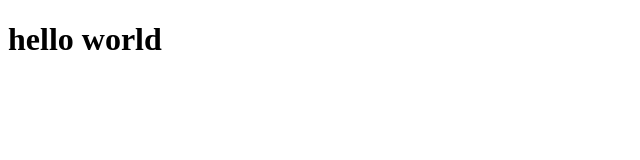
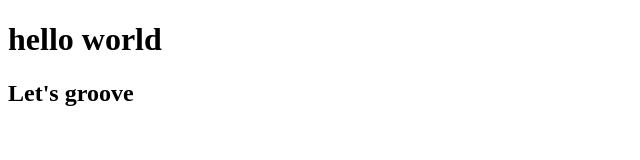
Before and after one commit to ruthebubechi/Youtube-clone-project, a plain HTML site: page index.html in a window 1280 px wide. Shown: the whole page, without its empty margins (0-640 px from the left). Drawn offline with Linux system fonts and the light colour scheme.

Commit message:
i added h2

```diff
--- a/index.html
+++ b/index.html
@@ -8,5 +8,6 @@
   </head>
   <body>
     <h1>hello world</h1>
+    <h2> Let's groove</h2>
   </body>
 </html>
```
